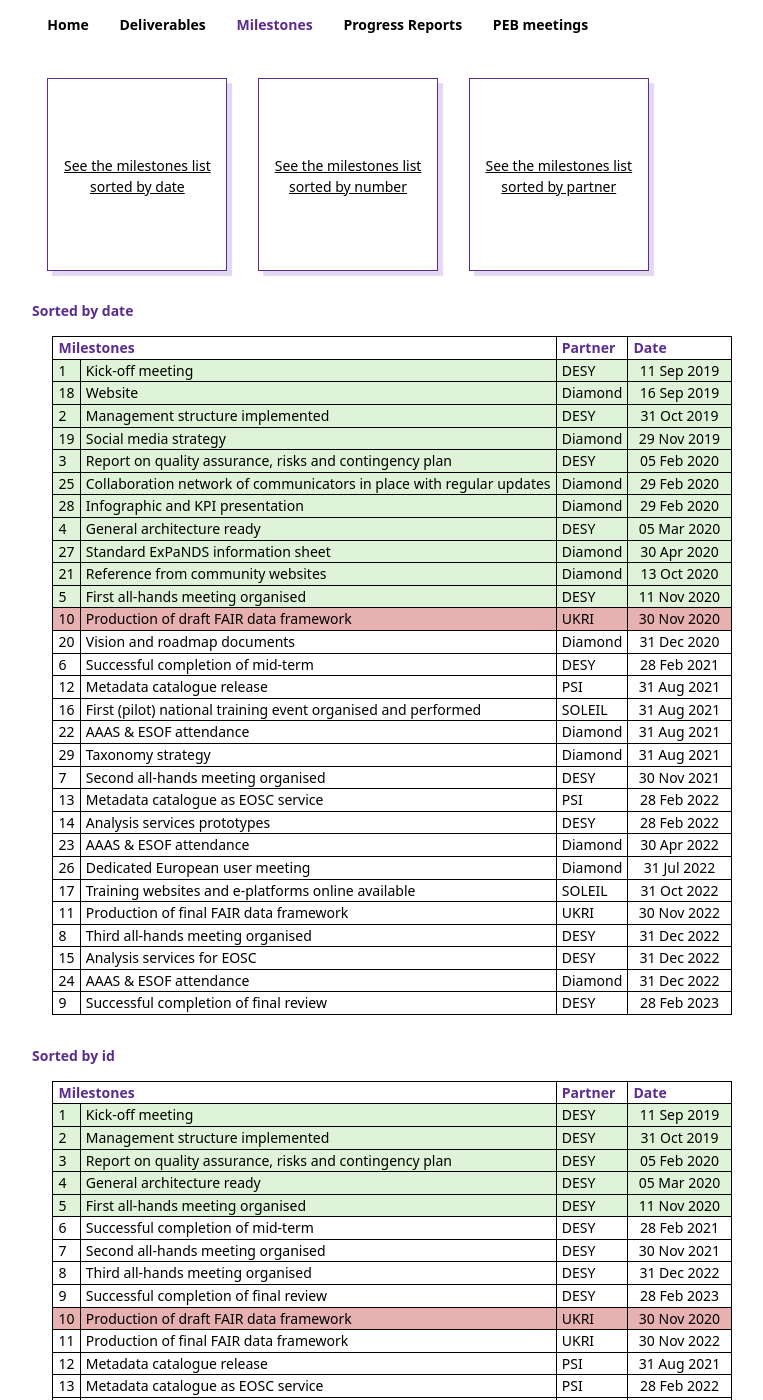
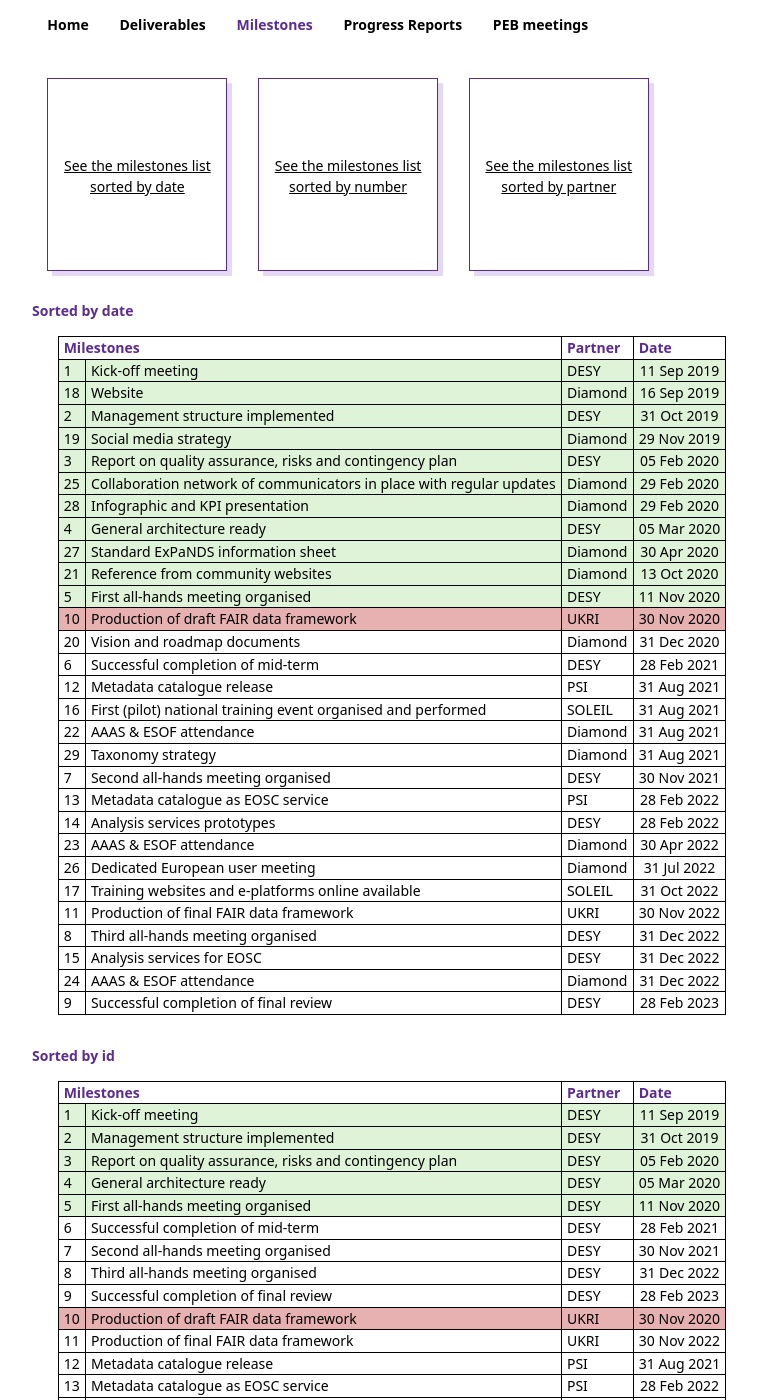
Before and after one commit to ExPaNDS-eu/WP1-reporting, a Jekyll site: the page built from milestones.html, in a window 1280 px wide and 1400 px high. Shown: the whole window, without its empty margins (248-1011 px from the left). Built offline with Jekyll 4.4.1, drawn with Linux system fonts in a browser that asks for light colours.

Commit message:
fix date width and delete old resp. view variables

```diff
--- a/_sass/responsive.scss
+++ b/_sass/responsive.scss
@@ -1,11 +1,10 @@
 // Responsive layout: changes the font size to vw when screen < resp-max-width
-@media screen and (max-width: $resp-max-width) {
+@media screen and (max-width: $max-width) {
   * {
     font-size: $resp-font-size;
   }
 
   body {
-    max-width: $resp-max-width;
     margin: 0 $resp-margin-std 0 $resp-margin-std;
   }
 
@@ -30,8 +29,4 @@
     font-size: $resp-small-font-size;
   }
 
-  td.date {
-    width: $resp-forced-width-date;
-  }
-
 }
--- a/_sass/tables.scss
+++ b/_sass/tables.scss
@@ -26,7 +26,7 @@
 }
 
 td.date {
-  width: $forced-width-date;
+  white-space: nowrap;
   text-align: center;
 }
 
--- a/_sass/variables.scss
+++ b/_sass/variables.scss
@@ -9,9 +9,6 @@
 $line-height-std: 1.4;
 $border-std: 1px;
 
-$forced-width-date: 92px; //82px is enough for Chrome-like browsers but not Mozilla
-$resp-forced-width-date: 10vw;
-
 $margin-std: 90px;
 $margin-small: $margin-std * 0.7;
 $margin-big: 2 * $margin-std;
@@ -20,7 +17,6 @@
 $resp-margin-big: 2 * $resp-margin-std;
 
 $max-width: 900px;//75vw;
-$resp-max-width: 900px;
 $page-height: 700px;
 $resp-page-height: 70vw;
 
```
